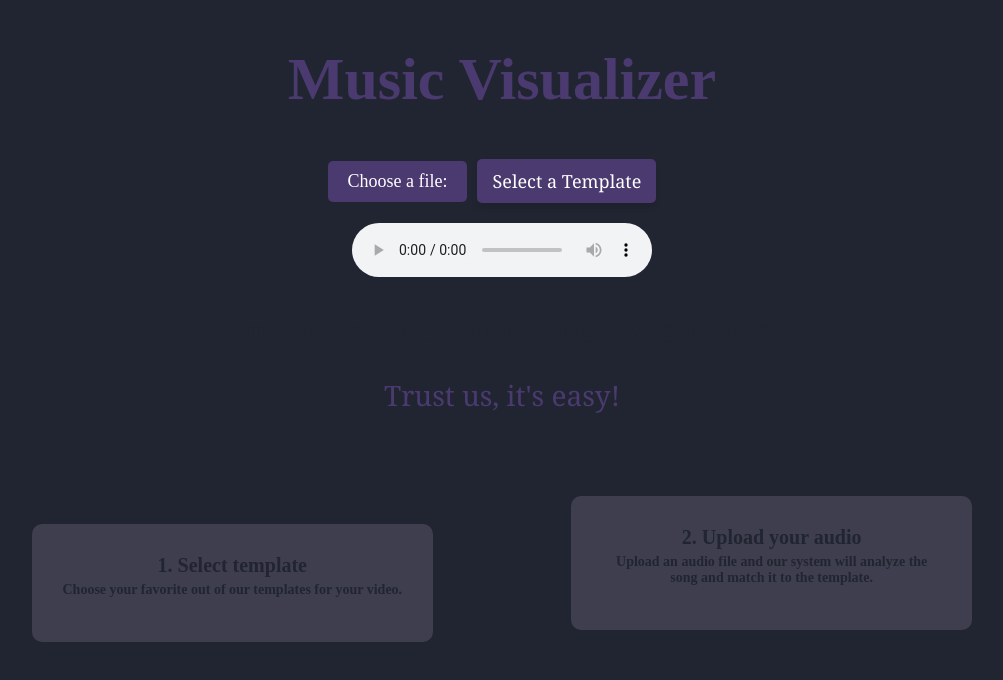
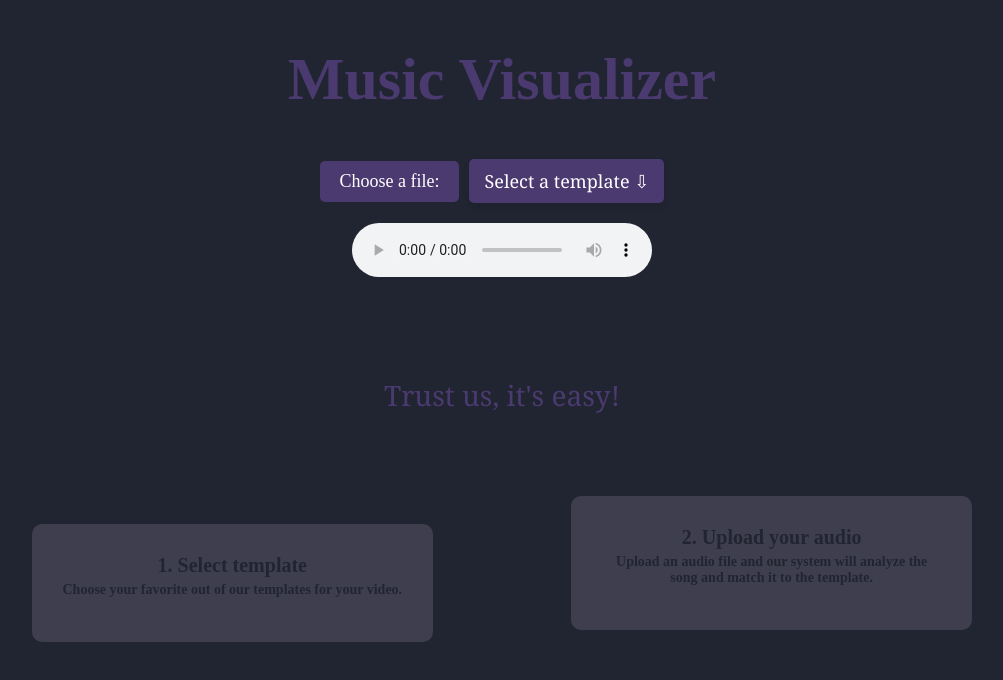
Before and after one commit to GeorgeU029/MusicVisualizer, a plain HTML site: page index.HTML in a window 1280 px wide. Shown: the whole page, without its empty margins (138-1141 px from the left). Drawn offline with Linux system fonts and the light colour scheme.

Commit message:
Update index.HTML

```diff
--- a/index.HTML
+++ b/index.HTML
@@ -14,7 +14,7 @@
         <input type="file" id="audio-file" accept="audio/*" />
 
         <select name="templates" id="templates">
-            <option value="templates">Select a Template</option>
+            <option value="templates">Select a template ⇩</option>
             <option value="Shape">Shape</option>
             <option value="Wave">Wave</option>
             <option value="Matrix">Matrix</option>
```
